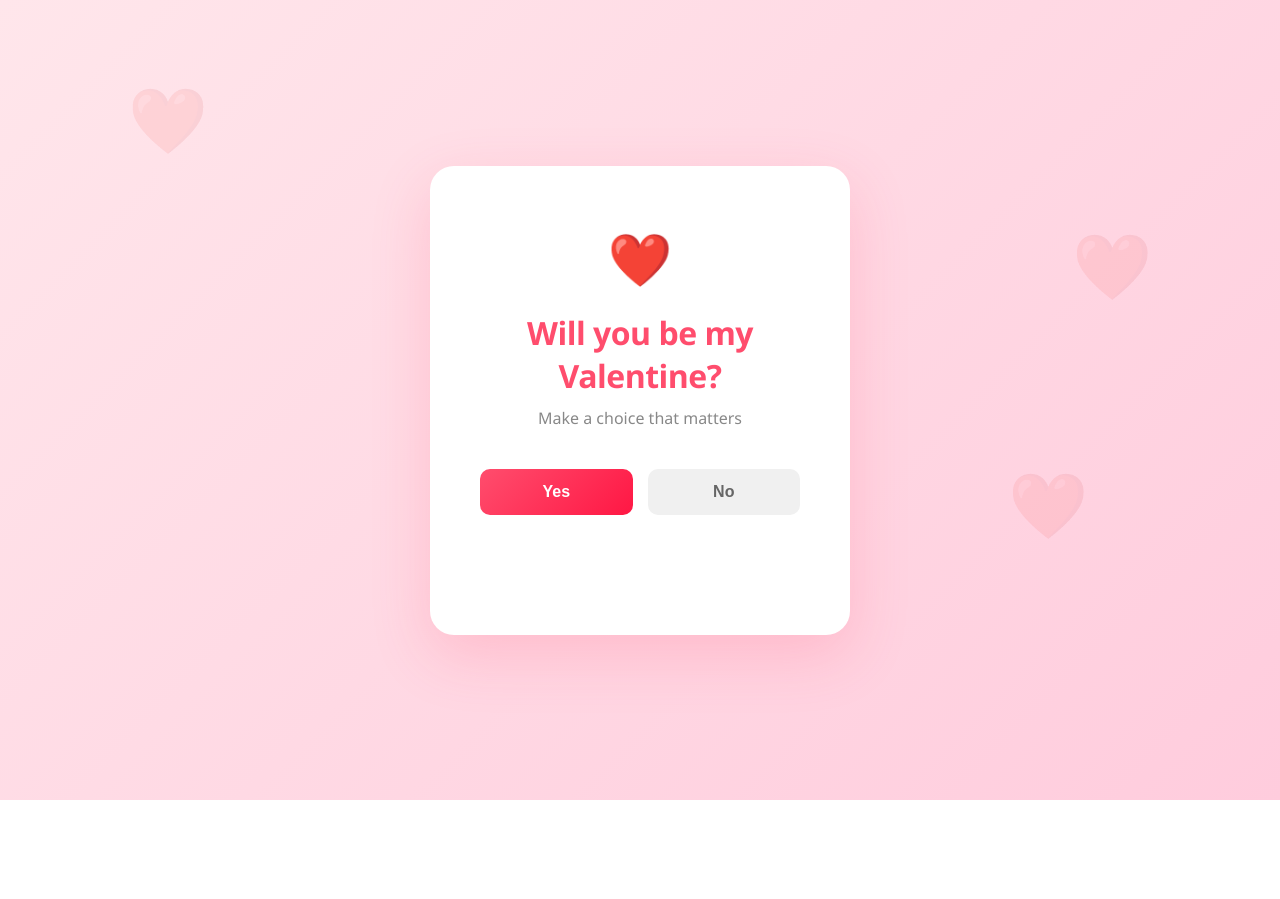
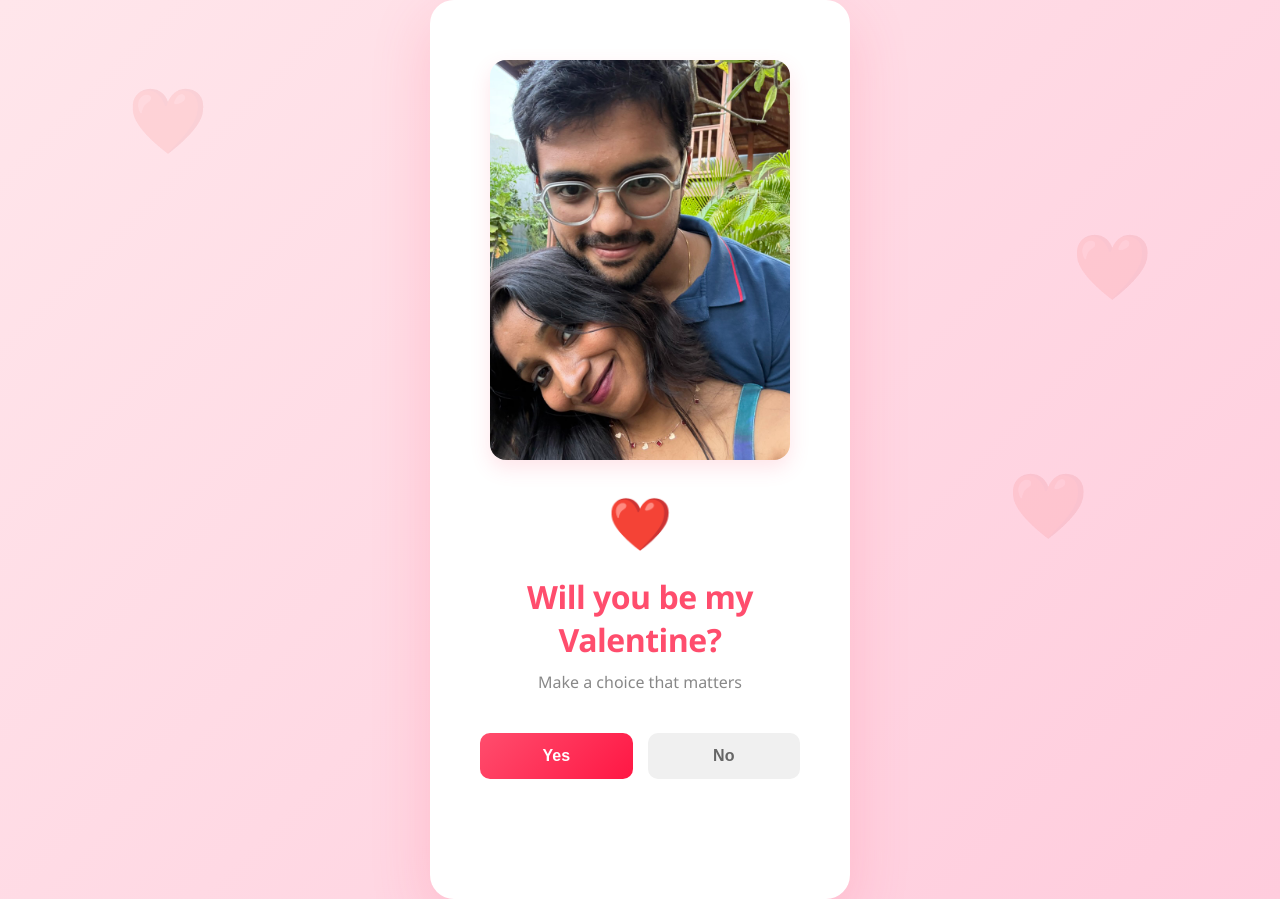
Before and after one commit to steve-prathik-fernandes/valentines_day, a plain HTML site: page index.html in a window 1280 px wide. Before the commit the page ends 800 px from the top, so only its background shows below. Drawn offline with Linux system fonts and the light colour scheme.

Commit message:
added image

```diff
--- a/index.html
+++ b/index.html
@@ -73,6 +73,28 @@
       0%, 100% { transform: scale(1); }
       25% { transform: scale(1.1); }
       50% { transform: scale(1); }
+    }
+
+    .card-image {
+      width: 100%;
+      max-width: 300px;
+      height: auto;
+      border-radius: 16px;
+      margin-bottom: 25px;
+      box-shadow: 0 8px 20px rgba(255, 77, 109, 0.15);
+      object-fit: cover;
+      animation: imageZoom 0.8s ease-out;
+    }
+
+    @keyframes imageZoom {
+      from {
+        opacity: 0;
+        transform: scale(0.95);
+      }
+      to {
+        opacity: 1;
+        transform: scale(1);
+      }
     }
 
     h1 {
@@ -199,6 +221,7 @@
   <div class="celebration" id="celebration"></div>
 
   <div class="card">
+    <img src="3B9644F3-8164-42C8-93B1-ABC26B61569C_1_105_c.jpeg" alt="Valentine's Image" class="card-image">
     <div class="heart-icon">❤️</div>
     <h1>Will you be my Valentine?</h1>
     <p class="subtitle">Make a choice that matters</p>
```
Also changed, not shown: 3B9644F3-8164-42C8-93B1-ABC26B61569C_1_105_c.jpeg (added).
